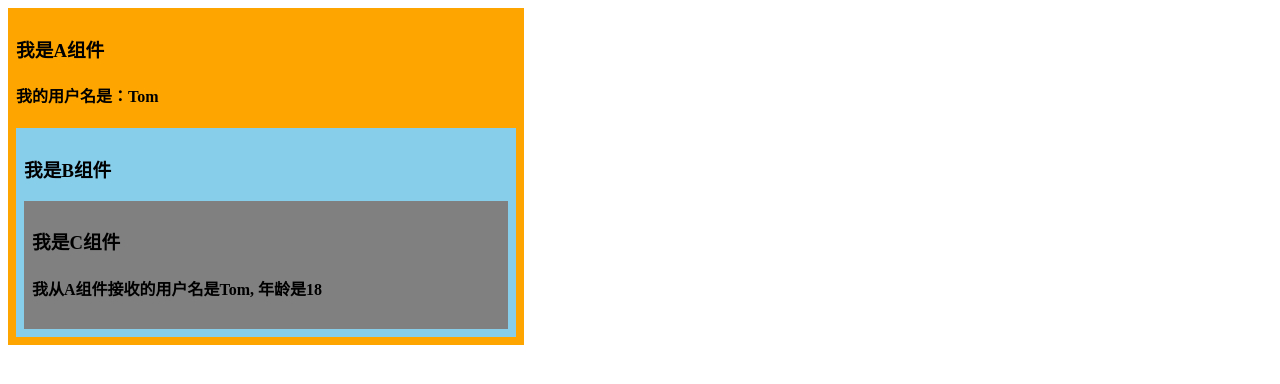
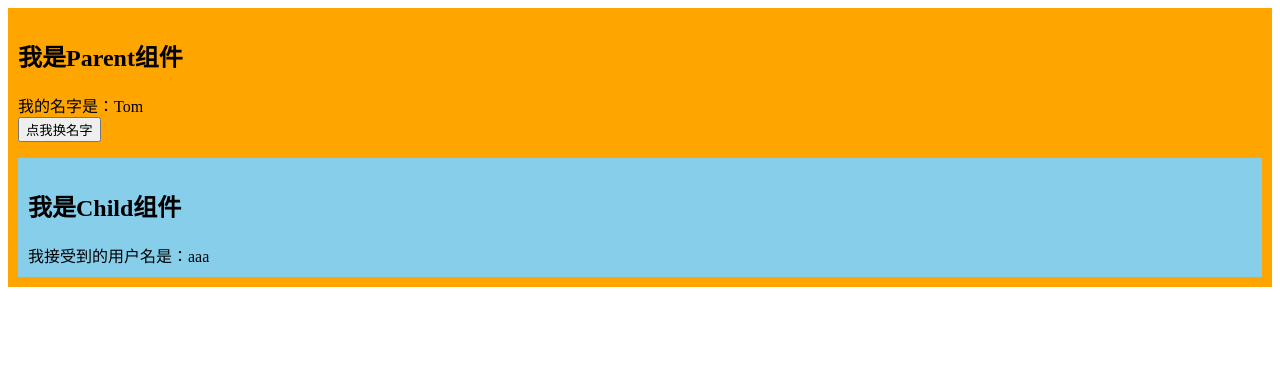
Before and after one commit to cxs-simple/react-extension, a React (Create React App) app: page / in a window 1280 px wide. Shown: the top 384 px of the page. Built offline with nearby package versions, Linux system fonts and the light colour scheme.

Commit message:
组件优化

```diff
--- a/src/App.js
+++ b/src/App.js
@@ -1,5 +1,5 @@
 import React, { Component } from 'react';
-import Demo from './components/5_Context'
+import Demo from './components/6_optimize'
 
 class App extends Component {
   render() {
--- /dev/null
+++ b/src/components/6_optimize/index.css
@@ -0,0 +1,9 @@
+.parent {
+  background-color: orange;
+  padding: 10px;
+}
+
+.child {
+  background-color: skyblue;
+  padding: 10px;
+}
--- /dev/null
+++ b/src/components/6_optimize/index.jsx
@@ -0,0 +1,59 @@
+import React, { Component, PureComponent } from 'react';
+import './index.css'
+
+export default class Parent extends PureComponent {
+  // 初始化状态
+  state = {userName: 'Tom'};
+
+  // 换名字的回调
+  changeName = () => {
+    this.setState({userName: 'Sam'})
+    // this.setState({})
+  }
+
+  // shouldComponentUpdate生命周期狗子
+  // shouldComponentUpdate(nextProps, nextState) {
+    // 目前的props和state
+    // console.log(this.props, this.state);
+    // 接下来要变化的目标props和state
+    // console.log(nextProps, nextState);
+    // return !(nextState.userName === this.state.userName);
+  // }
+
+  render() {
+    console.log('Parent---render');
+    return (
+      <div className='parent'>
+        <h2>我是Parent组件</h2>
+        <span>我的名字是：{this.state.userName}</span>
+        <br />
+        <button onClick={this.changeName}>点我换名字</button>
+        <p></p>
+        {/* <Child userName={this.state.userName}/> */}
+        <Child userName='aaa'/>
+      </div>
+    );
+  }
+}
+
+class Child extends Component {
+
+  // shouldComponentUpdate生命周期狗子
+  // shouldComponentUpdate(nextProps, nextState) {
+    // 目前的props和state
+    // console.log(this.props, this.state);
+    // 接下来要变化的目标props和state
+    // console.log(nextProps, nextState);
+    // return !(nextProps.userName === this.props.userName);
+  // }
+
+  render() {
+    console.log('Child---render');
+    return (
+      <div className='child'>
+        <h2>我是Child组件</h2>
+        <span>我接受到的用户名是：{this.props.userName}</span>
+      </div>
+    );
+  }
+}
```
Also changed, not shown: 1 other file (tests, documents, lock files or other folders).
